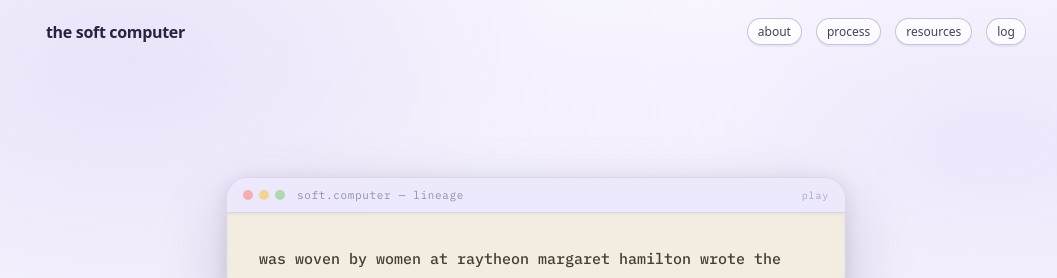
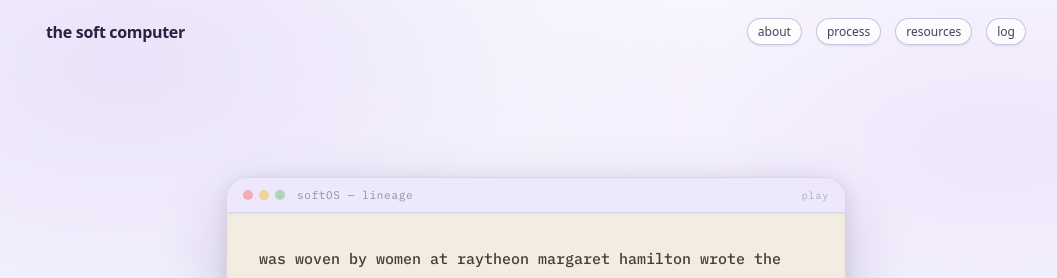
Before and after one commit to yafira/soft-computer, a Next.js app: page / in a window 1280 px wide. Shown: the top 278 px of the page, without its empty margins (104-1161 px from the left). Built offline with nearby package versions, Linux system fonts and the light colour scheme.

Commit message:
changed title of window

```diff
--- a/src/app/page.js
+++ b/src/app/page.js
@@ -209,7 +209,7 @@ export default function HomePage() {
             ))}
           </div>
           <div className="softOS__title">
-            soft.computer — {CORPUS_LABELS[activeCorpus]}
+            softOS — {CORPUS_LABELS[activeCorpus]}
           </div>
           <div className="softOS__state">
             {isDreaming ? "dream" : isGenerating ? "play" : "wake"}
```
